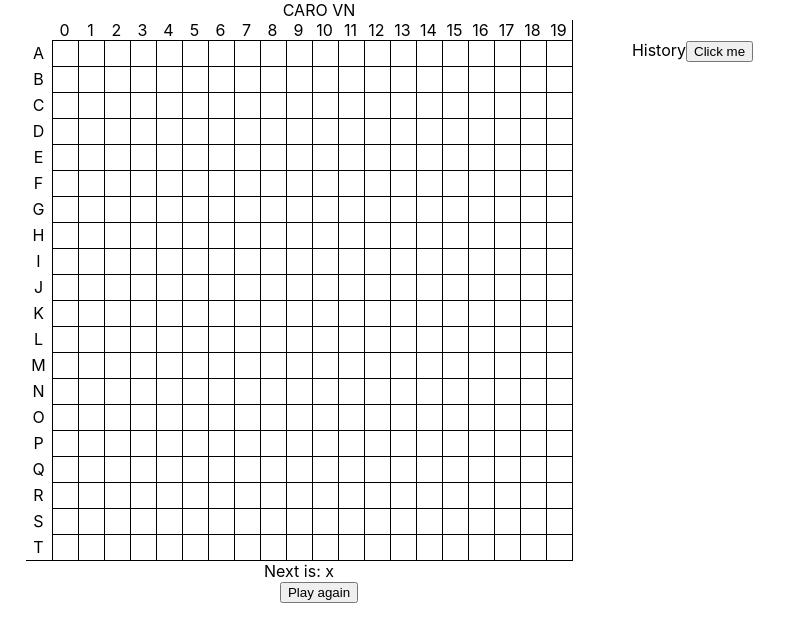
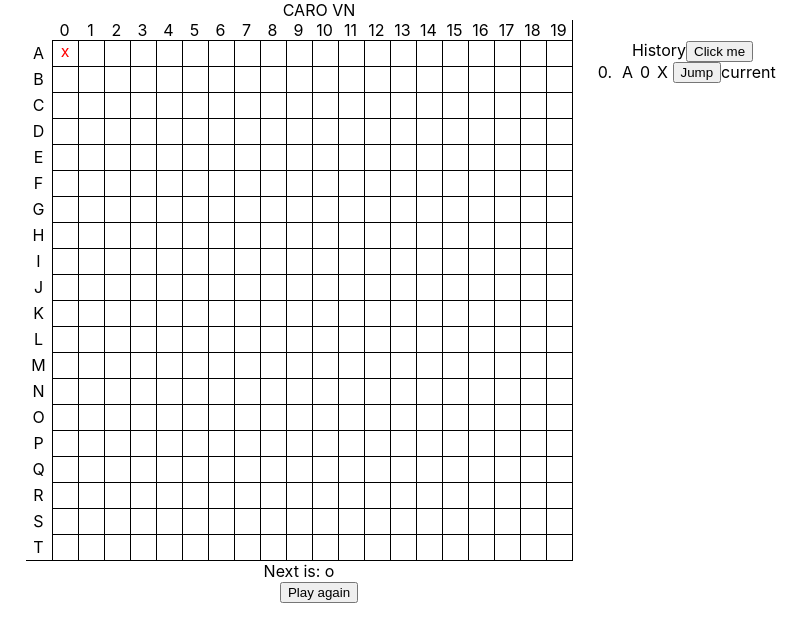
Before and after one commit to yanmad27/CaroVN, a React (Create React App) app: page / in a window 1280 px wide. Both pictures are taken after a click on the button 385 px from the left and 53 px from the top of the page. Shown: the top 642 px of the page, without its empty margins (321-1128 px from the left). Built offline with nearby package versions, Linux system fonts and the light colour scheme.

Commit message:
integrate redux(next)

```diff
--- a/jsconfig.json
+++ b/jsconfig.json
@@ -2,7 +2,5 @@
   "compilerOptions": {
     "baseUrl": "src"
   },
-  "include": [
-    "src"
-  ]
+  "include": ["src/**/*.js", "src/**/*.jsx"]
 }
--- a/src/components/app/App.jsx
+++ b/src/components/app/App.jsx
@@ -1,21 +1,23 @@
 /* eslint-disable import/no-unresolved */
 import React from 'react';
+import { connect } from 'react-redux';
 import createDefaultBoard from 'reduxs/handlers/boardHandler';
+import * as BoardActions from 'reduxs/reducers/board/action';
 import '../../shared/styles/App.css';
 import Board from '../board/Board';
 
-function App() {
-  const [boardData, setBoardData] = React.useState(createDefaultBoard());
-  const [resetBoard, setResetBoard] = React.useState(false);
-  const [winner, setWinner] = React.useState(undefined);
-  const [winIndex, setWinIndex] = React.useState(undefined);
-  const [winType, setWinType] = React.useState(undefined);
-  const [moveHistory, setMoveHistory] = React.useState([]);
-  const [currentMove, setCurrentMove] = React.useState(undefined);
-  const [isX, setIsX] = React.useState(true);
-  const [showNewMoveFirst, setShowNewMoveFirst] = React.useState(true);
-
-  const onPlayAgainClick = () => {
+class App extends React.Component {
+  onPlayAgainClick = () => {
+    const { resetBoard } = this.props;
+    const {
+      setResetBoard,
+      setWinner,
+      setWinIndex,
+      setWinType,
+      setBoardData,
+      setCurrentMove,
+      setMoveHistory
+    } = this.props;
     setResetBoard(resetBoard + 1);
     setWinner(undefined);
     setWinIndex(undefined);
@@ -26,12 +28,14 @@ function App() {
   };
 
   // eslint-disable-next-line no-unused-vars
-  const onJumpClick = value => _event => {
+  onJumpClick = value => _event => {
+    const { setIsX, setCurrentMove } = this.props;
     setIsX(!value.isX);
     setCurrentMove(value);
   };
 
-  const drawMoveHistory = () => {
+  drawMoveHistory = () => {
+    const { moveHistory, currentMove } = this.props;
     return moveHistory.map((value, index) => {
       return (
         <div
@@ -46,7 +50,7 @@ function App() {
             <div style={{ width: 15 }}>{value.j - 5}</div>
             <div style={{ width: 20 }}> {value.isX ? 'X' : 'O'}</div>
           </span>
-          <button onClick={onJumpClick(value)} type="button">
+          <button onClick={this.onJumpClick(value)} type="button">
             Jump
           </button>
           <span>
@@ -59,14 +63,15 @@ function App() {
     });
   };
 
-  // const tmp_winner = 'asdasd';
+  //  tmp_winner = 'asdasd';
   // if (winner === true) {
   //   s_winner = 'x';
   // } else if (winner === false) {
   //   s_winner = 'o';
   // }
 
-  const getWinner = () => {
+  getWinner = () => {
+    const { winner } = this.props;
     if (winner === true) {
       return 'x';
     }
@@ -76,32 +81,20 @@ function App() {
     return '';
   };
 
+  render() {
+    const { showNewMoveFirst, resetBoard, winner } = this.props;
+    const { setShowNewMoveFirst } = this.props;
     return (
       <div className="App">
         <span>CARO VN</span>
         <div
-        style={{ display: 'flex', justifyContent: 'center', paddingLeft: 200 }}
+          style={{
+            display: 'flex',
+            justifyContent: 'center',
+            paddingLeft: 200
+          }}
         >
-        <Board
-          key={resetBoard}
-          width={20}
-          height={20}
-          resetBoard={resetBoard}
-          boardData={boardData}
-          setBoardData={setBoardData}
-          winner={winner}
-          setWinner={setWinner}
-          winType={winType}
-          setWinType={setWinType}
-          winIndex={winIndex}
-          setWinIndex={setWinIndex}
-          moveHistory={moveHistory}
-          setMoveHistory={setMoveHistory}
-          currentMove={currentMove}
-          setCurrentMove={setCurrentMove}
-          isX={isX}
-          setIsX={setIsX}
-        />
+          <Board key={resetBoard} width={20} height={20} />
           <div style={{ width: 200, padding: 20 }}>
             <div>
               <span>History</span>
@@ -122,20 +115,46 @@ function App() {
                 flexDirection: 'column-reverse'
               }}
             >
-            {drawMoveHistory()}
+              {this.drawMoveHistory()}
             </div>
           </div>
         </div>
-      <button type="button" onClick={onPlayAgainClick}>
+        <button type="button" onClick={this.onPlayAgainClick}>
           Play again
         </button>
         <div>
           <span hidden={winner === undefined} className="Winner">
-          Winner is {getWinner()}
+            Winner is {this.getWinner()}
           </span>
         </div>
       </div>
     );
   }
+}
 
-export default App;
+const mapStateToProps = rootState => {
+  return {
+    boardData: rootState.boardData,
+    winner: rootState.winner,
+    winType: rootState.winType,
+    winIndex: rootState.winIndex,
+    moveHistory: rootState.moveHistory,
+    currentMove: rootState.currentMove,
+    isX: rootState.isX
+  };
+};
+
+const mapDispatchToProps = {
+  setBoardData: BoardActions.doSetBoardData,
+  setCurrentMove: BoardActions.doSetCurrentMove,
+  setIsX: BoardActions.doSetIsX,
+  setWinIndex: BoardActions.doSetWinIndex,
+  setWinType: BoardActions.doSetWinType,
+  setMoveHistory: BoardActions.doSetMoveHistory,
+  setWinner: BoardActions.doSetWinner,
+  setResetBoard: BoardActions.doSetResetBoard
+};
+export default connect(
+  mapStateToProps,
+  mapDispatchToProps
+)(App);
--- a/src/components/board/Board.jsx
+++ b/src/components/board/Board.jsx
@@ -160,7 +160,6 @@ class Board extends React.Component {
   getValueOfSquare = (i, j) => {
     const { currentMove, moveHistory } = this.props;
     let rs;
-
     for (let index = 0; index < moveHistory.length; index += 1) {
       const value = moveHistory[index];
       if (i === value.i && j === value.j) {
@@ -221,8 +220,7 @@ class Board extends React.Component {
   };
 
   render() {
-    const { width, height, resetBoard, isX, boardState } = this.props;
-    console.log('this is new redux board state: ', boardState);
+    const { width, height, resetBoard, isX } = this.props;
     return (
       <div>
         <div key={resetBoard} style={{ display: 'flex', flexDirection: 'row' }}>
@@ -236,19 +234,27 @@ class Board extends React.Component {
   }
 }
 
-const mapStateToProps = rootState => ({
-  boardState: rootState.board
-});
+const mapStateToProps = rootState => {
+  return {
+    boardData: rootState.boardData,
+    winner: rootState.winner,
+    winType: rootState.winType,
+    winIndex: rootState.winIndex,
+    moveHistory: rootState.moveHistory,
+    currentMove: rootState.currentMove,
+    isX: rootState.isX
+  };
+};
 
-const mapDispatchToProps = () => ({
-  setBoardData: BoardActions.setBoardData,
-  setCurrentMove: BoardActions.setCurrentMove,
-  setIsX: BoardActions.setIsX,
-  setWinIndex: BoardActions.setWinIndex,
-  setWinType: BoardActions.setWinType,
-  setMoveHistory: BoardActions.setMoveHistory,
-  setWinner: BoardActions.setWinner
-});
+const mapDispatchToProps = {
+  setBoardData: BoardActions.doSetBoardData,
+  setCurrentMove: BoardActions.doSetCurrentMove,
+  setIsX: BoardActions.doSetIsX,
+  setWinIndex: BoardActions.doSetWinIndex,
+  setWinType: BoardActions.doSetWinType,
+  setMoveHistory: BoardActions.doSetMoveHistory,
+  setWinner: BoardActions.doSetWinner
+};
 
 export default connect(
   mapStateToProps,
--- a/src/reduxRoot.jsx
+++ b/src/reduxRoot.jsx
@@ -3,7 +3,7 @@ import * as React from 'react';
 import { Provider } from 'react-redux';
 import App from 'components/app/App';
 import { createStore } from 'redux';
-import RootReducers from 'reduxs/reducers/index/reducer';
+import RootReducers from 'reduxs/reducers/board/reducer';
 
 const store = createStore(RootReducers);
 
--- a/src/reduxs/reducers/board/action.js
+++ b/src/reduxs/reducers/board/action.js
@@ -1,51 +1,58 @@
 import ActionTypes from './actionTypes';
 
-const doSetBoardData = newBoardData => {
+export const doSetBoardData = newBoardData => {
     return {
         type: ActionTypes.SET_BOARD_DATA,
         payload: newBoardData,
     }
 }
 
-const doSetWinner = newWinner => {
+export const doSetWinner = newWinner => {
     return {
         type: ActionTypes.SET_WINNER,
         payload: newWinner,
     }
 }
 
-const doSetWinIndex = newWinIndex => {
+export const doSetWinIndex = newWinIndex => {
     return {
         type: ActionTypes.SET_WININDEX,
         payload: newWinIndex,
     }
 }
 
-const doSetWinType = newWinType => {
+export const doSetWinType = newWinType => {
     return {
         type: ActionTypes.SET_WINTYPE,
         payload: newWinType,
     }
 }
 
-const doSetMoveHistory = newMoveHistory => {
+export const doSetMoveHistory = newMoveHistory => {
     return {
         type: ActionTypes.SET_MOVE_HISTORY,
         payload: newMoveHistory,
     }
 }
 
-const doSetCurrentMove = newCurrentMove => {
+export const doSetCurrentMove = newCurrentMove => {
     return {
         type: ActionTypes.SET_CURRENT_MOVE,
         payload: newCurrentMove,
     }
 }
 
-const doSetIsX = newIsX => {
+export const doSetIsX = newIsX => {
     return {
         type: ActionTypes.SET_ISX,
         payload: newIsX,
+    }
+}
+
+export const doSetResetBoard = newResetBoard => {
+    return {
+        type: ActionTypes.SET_RESET_BOARD,
+        payload: newResetBoard,
     }
 }
 export const setBoardData = (newBoardData) => async(dispatch) => {
--- a/src/reduxs/reducers/board/actionTypes.js
+++ b/src/reduxs/reducers/board/actionTypes.js
@@ -6,6 +6,7 @@ const ActionTypes = {
     SET_MOVE_HISTORY: 'SET_MOVE_HISTORY',
     SET_CURRENT_MOVE: 'SET_CURRENT_MOVE',
     SET_ISX: 'SET_ISX',
+    SET_RESET_BOARD: 'SET_RESET_BOARD',
 };
 
 export default ActionTypes;
--- a/src/reduxs/reducers/board/reducer.js
+++ b/src/reduxs/reducers/board/reducer.js
@@ -1,17 +1,20 @@
+/* eslint-disable import/no-unresolved */
+import createDefaultBoard from 'reduxs/handlers/boardHandler';
 import ActionTypes from './actionTypes';
 
 const INITIAL_STATE = {
-    resetBoard: null,
-    boardData: null,
-    winner: null,
-    winType: null,
-    winIndex: null,
-    moveHistory: null,
-    currentMove: null,
-    isX: null,
+    boardData: createDefaultBoard(),
+    resetBoard: false,
+    winner: undefined,
+    winIndex: undefined,
+    winType: undefined,
+    moveHistory: [],
+    currentMove: undefined,
+    isX: true,
+    showNewMoveFirst: true,
 }
 
-const boardReducer = (state, action) => {
+const boardReducer = (state = INITIAL_STATE, action) => {
     switch (action.type) {
         case ActionTypes.SET_ISX:
             return {...state, isX: action.payload };
@@ -27,6 +30,8 @@ const boardReducer = (state, action) => {
             return {...state, winner: action.payload };
         case ActionTypes.SET_WINTYPE:
             return {...state, winType: action.payload };
+        case ActionTypes.SET_RESET_BOARD:
+            return {...state, resetBoard: action.payload };
         default:
             return {...INITIAL_STATE }
     }
```
Also changed, not shown: src/reduxs/states/rootState.js (+11 -20 lines), 1 other file (tests, documents, lock files or other folders). Lines whose indentation alone changed are shown as unchanged.
